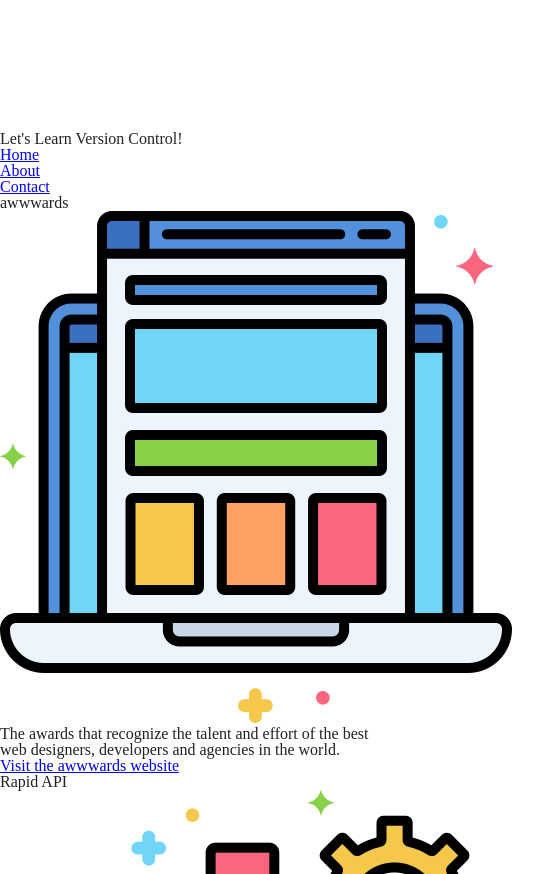
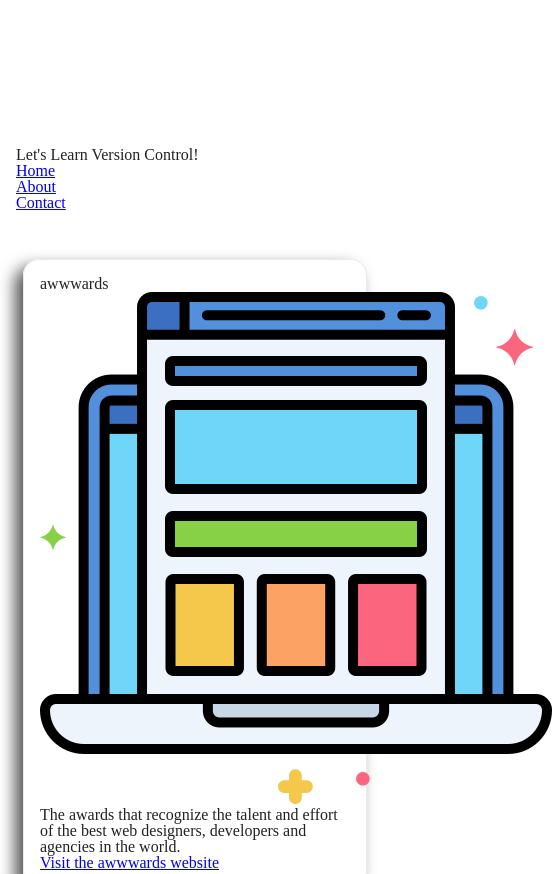
Before and after one commit to jlbarn11/agency_version_control, a plain HTML site: page index.html in a window 390 px wide. Shown: the top 874 px of the page, 552 px wide, since content can reach past the window. Drawn offline with Linux system fonts and the light colour scheme.

Commit message:
Styles for header, footer and sections
Basic padding and margins for header, footer and sections on the page for mobile/global styles.

```diff
--- a/styles.css
+++ b/styles.css
@@ -94,7 +94,24 @@ table {
 }
 
 /* ----- container styles ----- */
+header, footer{
+    padding: 1rem;
+}
 
+section{
+    padding: 1rem;
+    margin: 2rem auto;
+    width: calc(100% - 5rem);
+    border: 1px solid var(--light-gray);
+    border-radius: 1rem;
+    box-shadow: var(--spread-shadow);
+}
+
+footer{
+    text-align: center;
+    background-color: var(--pink);
+    margin-top: 2rem;
+}
 
 /* ----- heading styles ----- */
 
```
